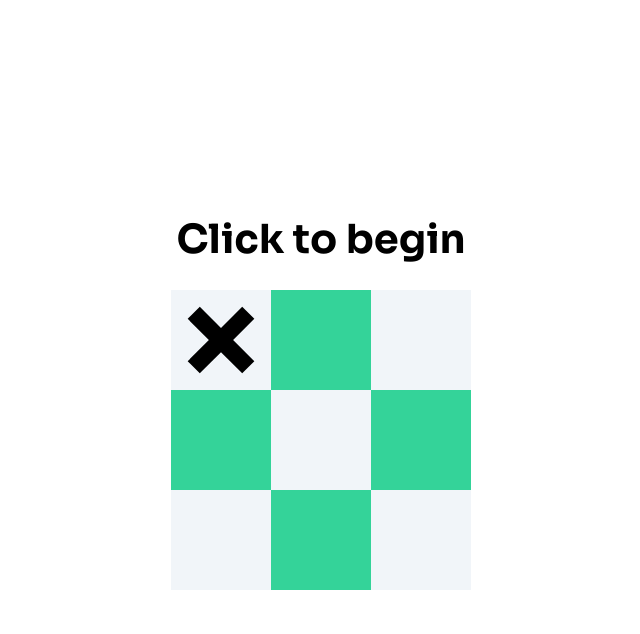
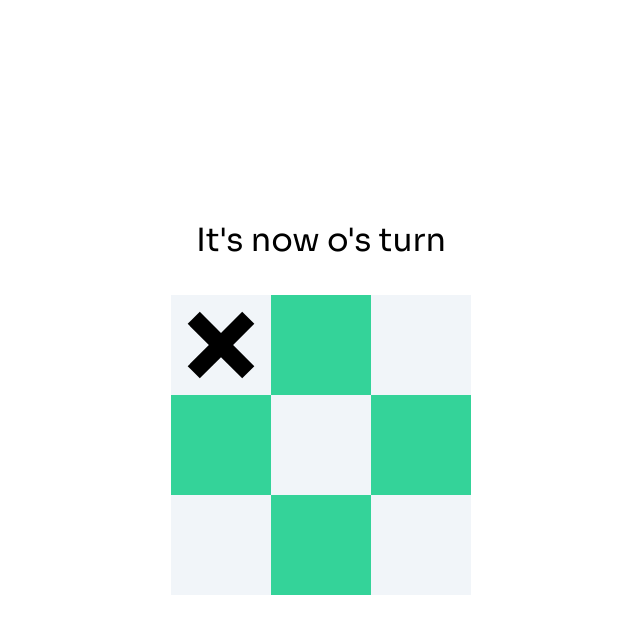
Before and after one commit to rip-the-slit/tic-tac-toe, a plain HTML site: page index.html in a window 1280 px wide. Both pictures are taken after a click on the element 540 px from the left and 340 px from the top of the page. Shown: the whole page, without its empty margins (319-959 px from the left). Drawn offline with Linux system fonts and the light colour scheme.

Commit message:
Display game status

```diff
--- a/index.html
+++ b/index.html
@@ -12,7 +12,7 @@
     <title>Document</title>
 </head>
 <body>
-    <h1 class="display">Click to begin</h1>
+    <h1 class="status" important="false">Click to begin</h1>
     <div class="board-container"></div>
 </body>
 </html>
--- a/script.js
+++ b/script.js
@@ -37,6 +37,7 @@ const buildBoard = function() {
 
 const Display = (function() {
     const boardContainer = document.querySelector('.board-container')
+    const status = document.querySelector('.status')
     const addCellToContainer = function(col, row) {
         const div = document.createElement('div')
         div.classList += 'cell'
@@ -61,8 +62,15 @@ const Display = (function() {
             boardContainer.removeChild(boardContainer.firstChild)
         }
     }
+    const updateStatus = function(text, importance) {
+        if (text !== '') {status.textContent = text}
+        status.setAttribute('important', `${importance}`)
+    }
+    const checkStatusImportance = function() {
+        return status.getAttribute('important')
+    }
 
-    return {addCellToContainer, cleanContainer}
+    return {addCellToContainer, cleanContainer, updateStatus, checkStatusImportance}
 })();
 
 const GameController = (function() {
@@ -73,6 +81,7 @@ const GameController = (function() {
     const mark = function(col, row) {
         if(gameboard.getGameDone()) {
             Display.cleanContainer()
+            Display.updateStatus('')
             refreshBoard()
         } else {
             const cell = gameboard.getBoard().find((cell) => cell.getCol() == col && cell.getRow() == row)
@@ -82,12 +91,9 @@ const GameController = (function() {
                 if (checkWin(col, row)) {
                     giveWin()
                 } else if (gameboard.checkBoardFull()) {
-                    console.log('Nobody won')
+                    Display.updateStatus('Nobody won', 'win')
                 }
                 switchPlayer()
-            }
-            else {
-                console.log('Cell already marked')
             }
         }
     }
@@ -124,12 +130,14 @@ const GameController = (function() {
     const getCurrentPlayer = function() {return currentPlayer}
     const switchPlayer = function() {
         currentPlayer = (currentPlayer == "x") ? "o" : "x"
-        console.log(`It's now ${currentPlayer}'s turn`)
+        if (Display.checkStatusImportance() !== 'win') {
+            Display.updateStatus(`It's now ${currentPlayer}'s turn`, true)
+        } else {Display.updateStatus('', false)}
     }
     let playerXWins = 0
     let playerOWins = 0
     const giveWin = function() {
-        console.log(`${currentPlayer} won!`)
+        Display.updateStatus(`${currentPlayer} won!`, 'win')
         if (currentPlayer == "x") playerXWins++
         else playerOWins++
         gameboard.toggleGameDone()
--- a/style.css
+++ b/style.css
@@ -50,11 +50,35 @@ body {
   font-family: 'Sora', sans-serif;
 }
 
-.display {
+.status {
+  height: 70px;
+  display: grid;
+  place-content: center;
   text-align: center;
-  font-size: 40px;
   margin-bottom: 20px;
   margin-top: 0;
+}
+
+.status[important="false"] {
+  font-size: 40px;
+}
+
+.status[important="true"] {
+  font-weight: 400;
+  animation: blink cubic-bezier(.6,.13,.15,.86) 700ms alternate-reverse infinite;
+}
+
+.status[important="undefined"] {
+  transition: font-size cubic-bezier(.71,.1,.35,.81) 200ms;
+}
+
+.status[important="win"] {
+  font-size: 45px;
+}
+
+@keyframes blink {
+  from {opacity: 0;}
+  to {opacity: 1;}
 }
 
 .board-container {
```
